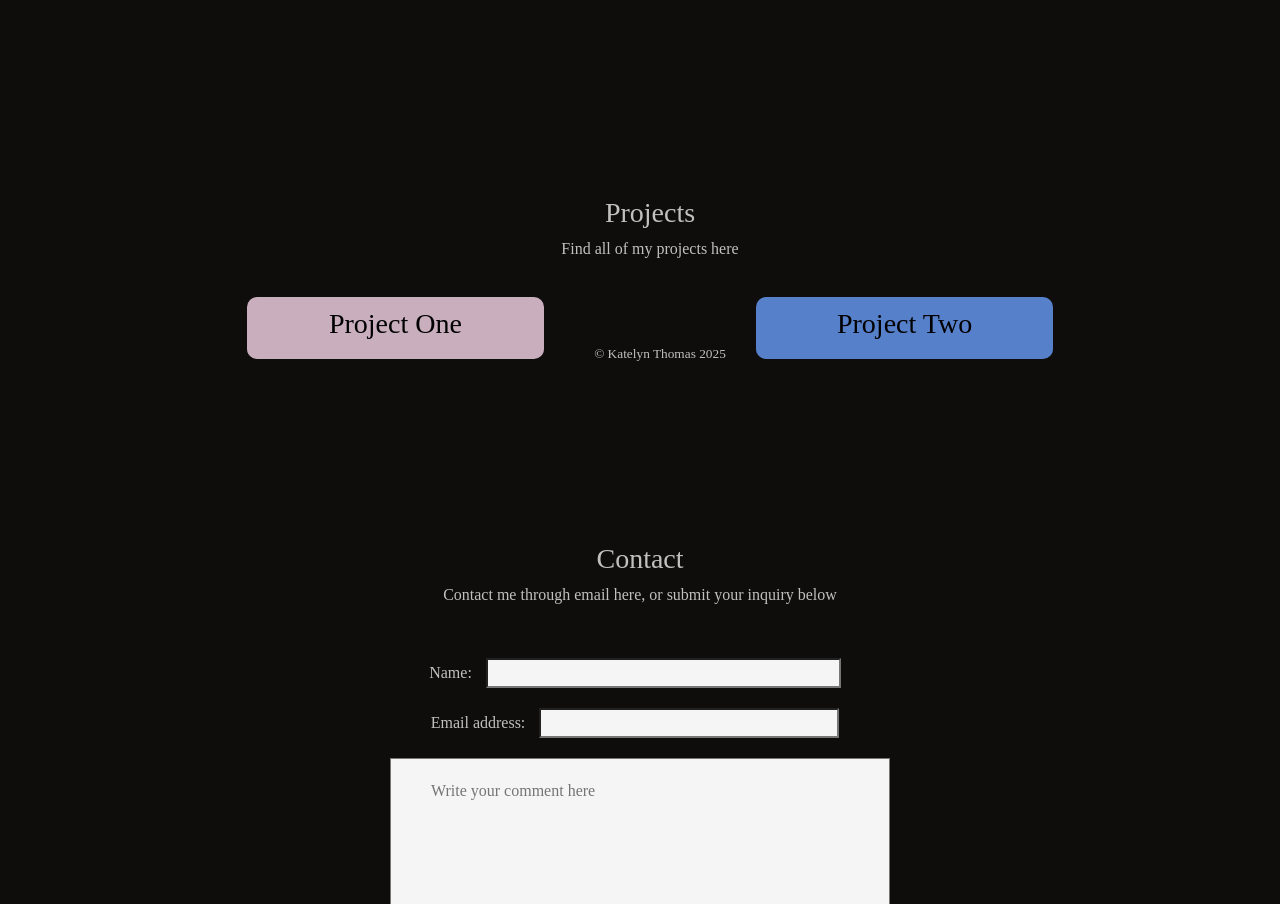
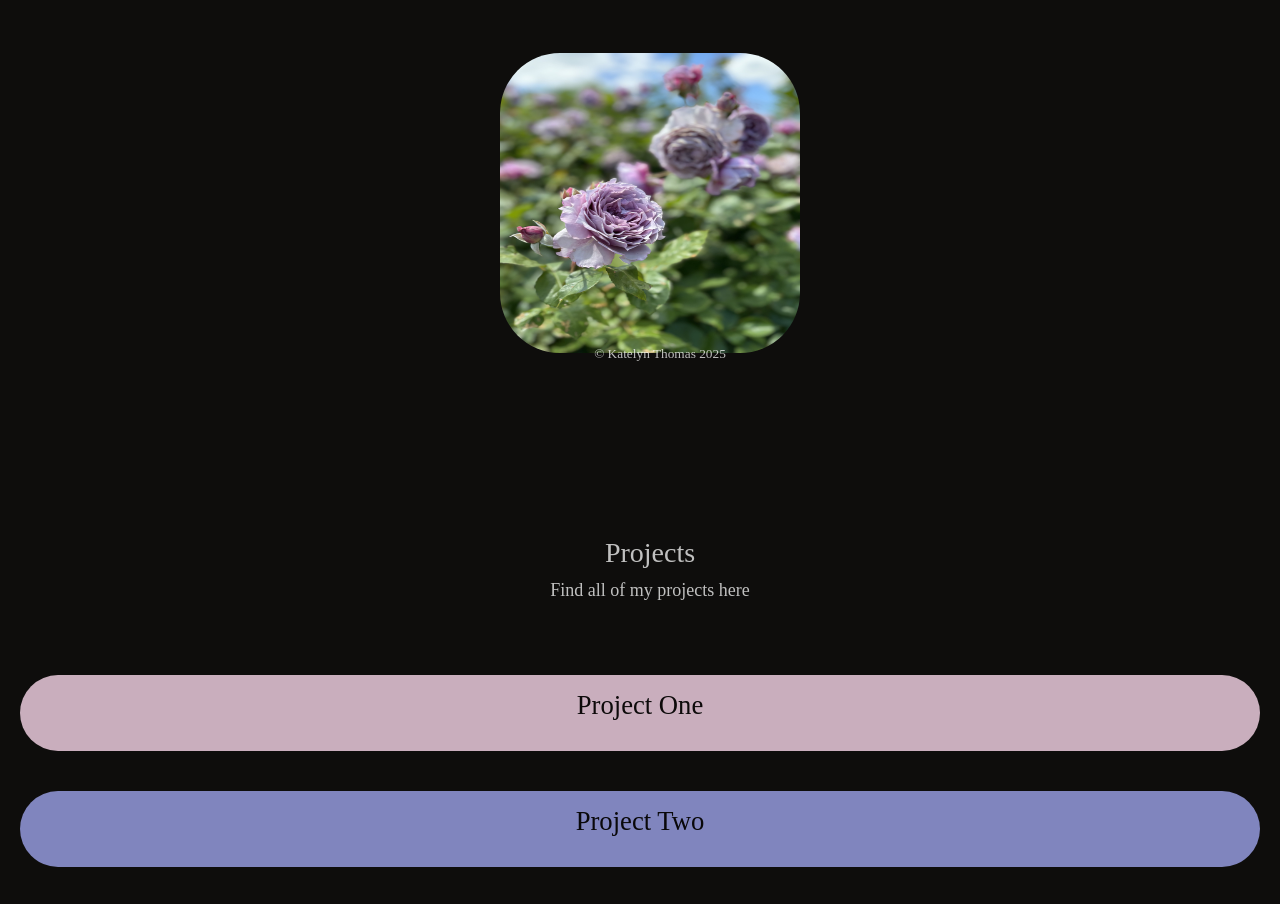
Before and after one commit to ktho12/my-portfolio, a plain HTML site: page index.html in a window 1280 px wide. Shown: the part 410-1314 px from the top of the page. Drawn offline with nearby package versions, Linux system fonts and the light colour scheme.

Commit message:
Removed flexbox, flexitems; added a picture in About section

```diff
--- a/index.html
+++ b/index.html
@@ -59,6 +59,7 @@
         avid reader and enjoy spending time outdoors, be it hiking, gardening,
         or just going for an evening walk.
       </p>
+      <aside> <img src="roses.jpg" alt="Light purple roses on a rosebush" width="300" height="300"></aside>
     </section>
     </div>
 
@@ -68,23 +69,25 @@
     <section class="projects">
       <h3>Projects</h3>
       <p>Find all of my projects here</p>
-      <div class="flex-container">
-        <div class="flex-item">
-          <h3>Project One</h3>
-        </div>
-        <div class="flex-item">
-          <h3>Project Two</h3>
-        </div>
-    </div>
     </section>
     </div>
 
-    <br><br>
+<div id="projectOne">
+  <section class="projectOne">
+  <p>Project One</p>
+  </section>
+</div>
 
-    <div id="contact">
+<div id="projectTwo">
+  <section class="projectTwo">
+    <p>Project Two</p>
+  </section>
+</div>
+
+  <div id="contact">
     <section class="contact">
       <h3>Contact</h3>
-      <p>Contact me through email here, or submit your inquiry below</p>
+      <p>Contact me through email, or submit your inquiry below</p>
 
       <form id="contactForm">
       <label for="name">Name: </label>
@@ -95,7 +98,7 @@
       <br>
       <textarea id="comment" name="comment" placeholder="Write your comment here" rows="5" cols="30"></textarea>
       <br>
-      <button type="submit">Submit</button>
+      <button type="submit" name ="submitBtn">Submit</button>
       </form>
     </section>
     </div>
--- a/style.css
+++ b/style.css
@@ -25,43 +25,45 @@ body {
     font-size: large;
     width: 100%;
     padding: 50px;
-    margin: 50px 10px 20px 10px;
+    margin: 50px 10px 10px 10px;
+}
+
+img {
+    border-radius: 60px;
+    margin: 50px 10px 10px 10px;
 }
 
 .projects{
     text-align: center;
-    font-size: medium;
+    font-size: large;
     width: 100%;
     padding: 25px;
-    margin: 50px 10px 30px 10px;
+    margin: 40px 10px 30px 10px;
+
 }
 
-.flex-container {
-    display: flex;
-    flex-wrap: wrap;
-    flex-direction: row;
-    justify-content: space-evenly;
+.projectOne{
+    background-color:rgb(201, 174, 189);
+    color: rgba(3, 2, 1, 0.951);
     text-align: center;
+    font-size: 20pt;
+    border-radius: 50px;
+    width: 100%;
+    padding: 10px;
+    margin: 10px 0 40px 0;
+
 }
 
-.flex-item:nth-child(1) {
-    background-color:rgb(201, 174, 189);
-    color:black;
-    text-align: center;
-    border-radius: 10px;
-    width: 25%;
+.projectTwo{
+    background-color:rgba(148, 154, 221, 0.852);
+    color: rgba(3, 2, 1, 0.951);
+   text-align: center;
+    font-size: 20pt;
+    border-radius: 50px;
+    width: 100%;
     padding: 10px;
-    margin: 20px;
-}
+    margin: 10px 0 40px 0;
 
-.flex-item:nth-child(2) {
-    background-color:rgba(100, 148, 237, 0.852);
-    color: black;
-    text-align: center;
-    border-radius: 10px;
-    width: 25%;
-    padding: 10px;
-    margin: 20px;
 }
 
 .contact{
@@ -125,13 +127,17 @@ button:hover {
 }
 
 @media (max-width: 768px) {
-    .flex-item:nth-child(1){
-        display: block;
-        width: 100%;
-    }
-    .flex-item:nth-child(2){
-        display: block;
-        width: 100%;
+    [name="name"],[name="email"] {
+        display:block;
+        width:100%;
     }
 
+    [name="comment"] {
+        display: block;
+        width:200%;
+    }
+    [name=submitBtn] {
+        display: block;
+        width: 80%;
+    }
 }
```
Also changed, not shown: roses.jpg (added).
